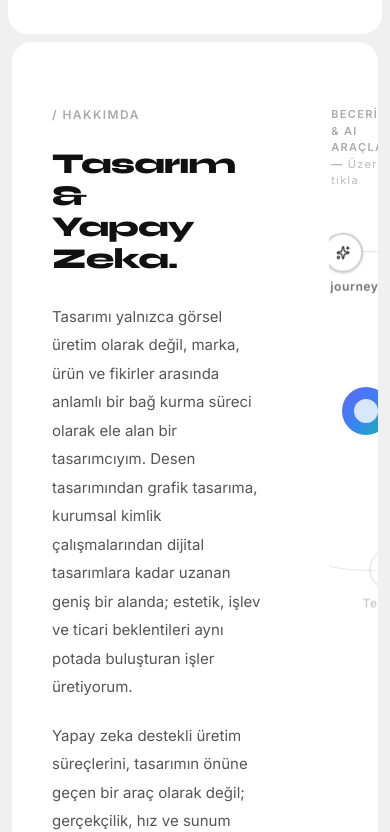
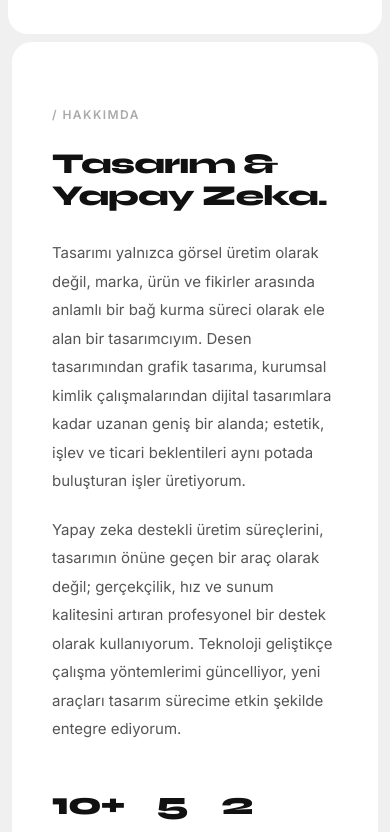
Before and after one commit to igecgili/portfolio, a Next.js app: page / in a window 390 px wide. Shown: the part 802-1634 px from the top of the page. Built offline with nearby package versions, Linux system fonts and the light colour scheme.

Commit message:
Mobile: stack Hakkimda grid vertically

```diff
--- a/app/globals.css
+++ b/app/globals.css
@@ -45,3 +45,10 @@ h1,h2,h3,h4 { font-family: 'Syne', sans-serif; }
   color: #111;
 }
 .section-label::before { content: '/'; color: #bbb; margin-right: 3px; }
+
+@media (max-width: 767px) {
+  .hakkimda-grid {
+    grid-template-columns: 1fr !important;
+    gap: 40px !important;
+  }
+}
--- a/components/Hakkimda.tsx
+++ b/components/Hakkimda.tsx
@@ -90,6 +90,7 @@ export default function Hakkimda() {
           gap: "60px",
           alignItems: "start",
         }}
+        className="hakkimda-grid"
       >
         {/* Sol — metin */}
         <div>
```
Also changed, not shown: 1 other file (tests, documents, lock files or other folders).
